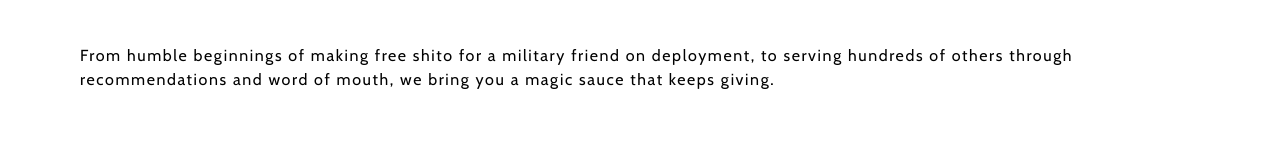
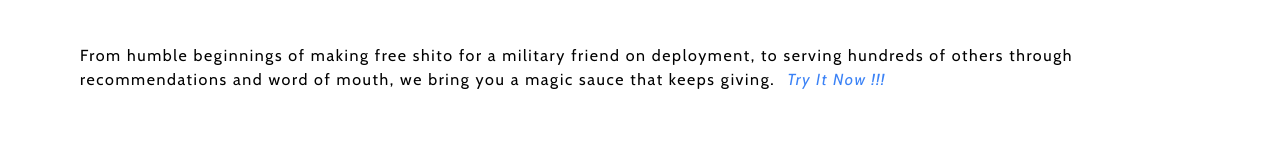
Before and after one commit to factorgh/nanas-kitchen, a React (Vite) app: page /our-story in a window 1280 px wide. Shown: the part 1548-1708 px from the top of the page. Built offline with nearby package versions, Linux system fonts and the light colour scheme; no server answers.

Commit message:
Update on source code

```diff
--- a/src/pages/OurStory/index.jsx
+++ b/src/pages/OurStory/index.jsx
@@ -1,6 +1,12 @@
+import { useNavigate } from "react-router-dom";
 import Wrapper from "../../components/wrapper";
 
 const OurStoryPage = () => {
+  const navigate = useNavigate();
+
+  const handleGoBack = () => {
+    navigate("/");
+  };
   return (
     <Wrapper>
       {/* Hero Section */}
@@ -62,6 +68,12 @@ const OurStoryPage = () => {
           From humble beginnings of making free shito for a military friend on
           deployment, to serving hundreds of others through recommendations and
           word of mouth, we bring you a magic sauce that keeps giving.
+          <span
+            className="italic text-blue-500 cursor-pointer ml-3"
+            onClick={handleGoBack}
+          >
+            Try It Now !!!
+          </span>
         </p>
       </div>
     </Wrapper>
```
